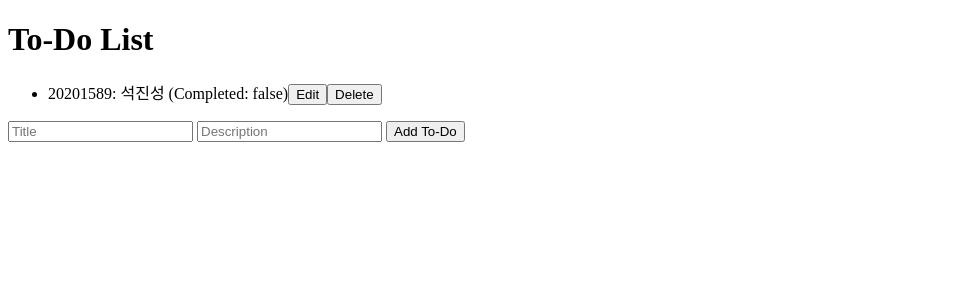
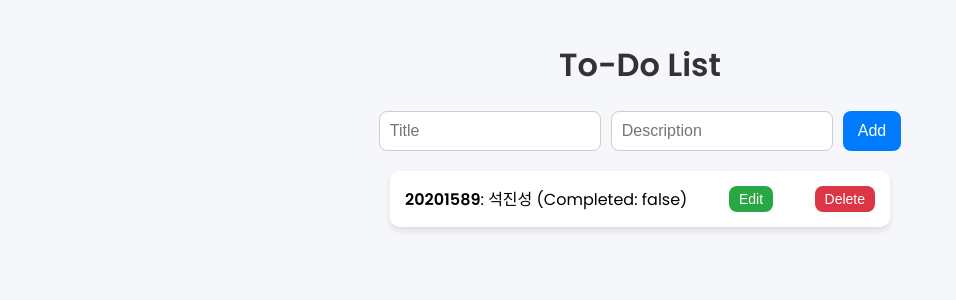
Before and after one commit to sucinicAcid/FastApi-Todos, a FastAPI app: page / in a window 1280 px wide. Shown: the top 300 px of the page, without its empty margins (0-956 px from the left). Run offline with FastAPI, Linux system fonts and the light colour scheme.

Commit message:
[feat] 보기 좋게 UI 설정

```diff
--- a/templates/index.html
+++ b/templates/index.html
@@ -4,15 +4,97 @@
     <meta charset="UTF-8">
     <meta name="viewport" content="width=device-width, initial-scale=1.0">
     <title>To-Do List</title>
+    <link href="https://fonts.googleapis.com/css2?family=Poppins:wght@300;400;600&display=swap" rel="stylesheet">
+    <style>
+        body {
+            font-family: 'Poppins', sans-serif;
+            background-color: #f5f7fa;
+            text-align: center;
+            margin: 0;
+            padding: 20px;
+        }
+
+        h1 {
+            color: #333;
+        }
+
+        #todo-form {
+            display: flex;
+            justify-content: center;
+            gap: 10px;
+            margin-bottom: 20px;
+        }
+
+        input {
+            padding: 10px;
+            font-size: 16px;
+            border: 1px solid #ccc;
+            border-radius: 8px;
+            width: 200px;
+        }
+
+        button {
+            padding: 10px 15px;
+            font-size: 16px;
+            border: none;
+            border-radius: 8px;
+            cursor: pointer;
+            background-color: #007bff;
+            color: white;
+            transition: 0.3s;
+        }
+
+        button:hover {
+            background-color: #0056b3;
+        }
+
+        #todo-list {
+            list-style: none;
+            padding: 0;
+            max-width: 500px;
+            margin: 0 auto;
+        }
+
+        li {
+            background: white;
+            padding: 15px;
+            margin: 10px 0;
+            border-radius: 10px;
+            display: flex;
+            justify-content: space-between;
+            align-items: center;
+            box-shadow: 0 4px 6px rgba(0, 0, 0, 0.1);
+        }
+
+        li button {
+            margin-left: 10px;
+            padding: 5px 10px;
+            font-size: 14px;
+            background-color: #dc3545;
+        }
+
+        li button:hover {
+            background-color: #c82333;
+        }
+
+        .edit-btn {
+            background-color: #28a745;
+        }
+
+        .edit-btn:hover {
+            background-color: #218838;
+        }
+    </style>
 </head>
 <body>
     <h1>To-Do List</h1>
-    <ul id="todo-list"></ul>
     <form id="todo-form">
         <input type="text" id="title" placeholder="Title" required>
         <input type="text" id="description" placeholder="Description" required>
-        <button type="submit">Add To-Do</button>
+        <button type="submit">Add</button>
     </form>
+    <ul id="todo-list"></ul>
+
     <script>
         async function fetchTodos() {
             const response = await fetch('/todos');
@@ -21,18 +103,19 @@
             todoList.innerHTML = '';
             todos.forEach(todo => {
                 const li = document.createElement('li');
-                li.textContent = `${todo.title}: ${todo.description} (Completed: ${todo.completed})`;
+                li.innerHTML = `<span><strong>${todo.title}</strong>: ${todo.description} (Completed: ${todo.completed})</span>`;
 
                 const editButton = document.createElement('button');
                 editButton.textContent = 'Edit';
+                editButton.classList.add('edit-btn');
                 editButton.addEventListener('click', () => editTodo(todo));
 
                 const deleteButton = document.createElement('button');
                 deleteButton.textContent = 'Delete';
                 deleteButton.addEventListener('click', () => deleteTodo(todo.id));
 
-                li.appendChild(editButton)
-                li.appendChild(deleteButton)
+                li.appendChild(editButton);
+                li.appendChild(deleteButton);
                 todoList.appendChild(li);
             });
         }
@@ -54,9 +137,10 @@
         });
 
         async function editTodo(todo) {
-            const title = prompt('Write new title');
-            const description = prompt('Write new description');
+            const title = prompt('Write new title', todo.title);
+            const description = prompt('Write new description', todo.description);
 
+            if (title !== null && description !== null) {
                 const response = await fetch(`/todos/${todo.id}`, {
                     method: 'PUT',
                     headers: {
@@ -66,6 +150,7 @@
                 });
                 if (response.ok) {
                     fetchTodos();
+                }
             }
         }
 
```
Lines whose indentation alone changed are shown as unchanged.
